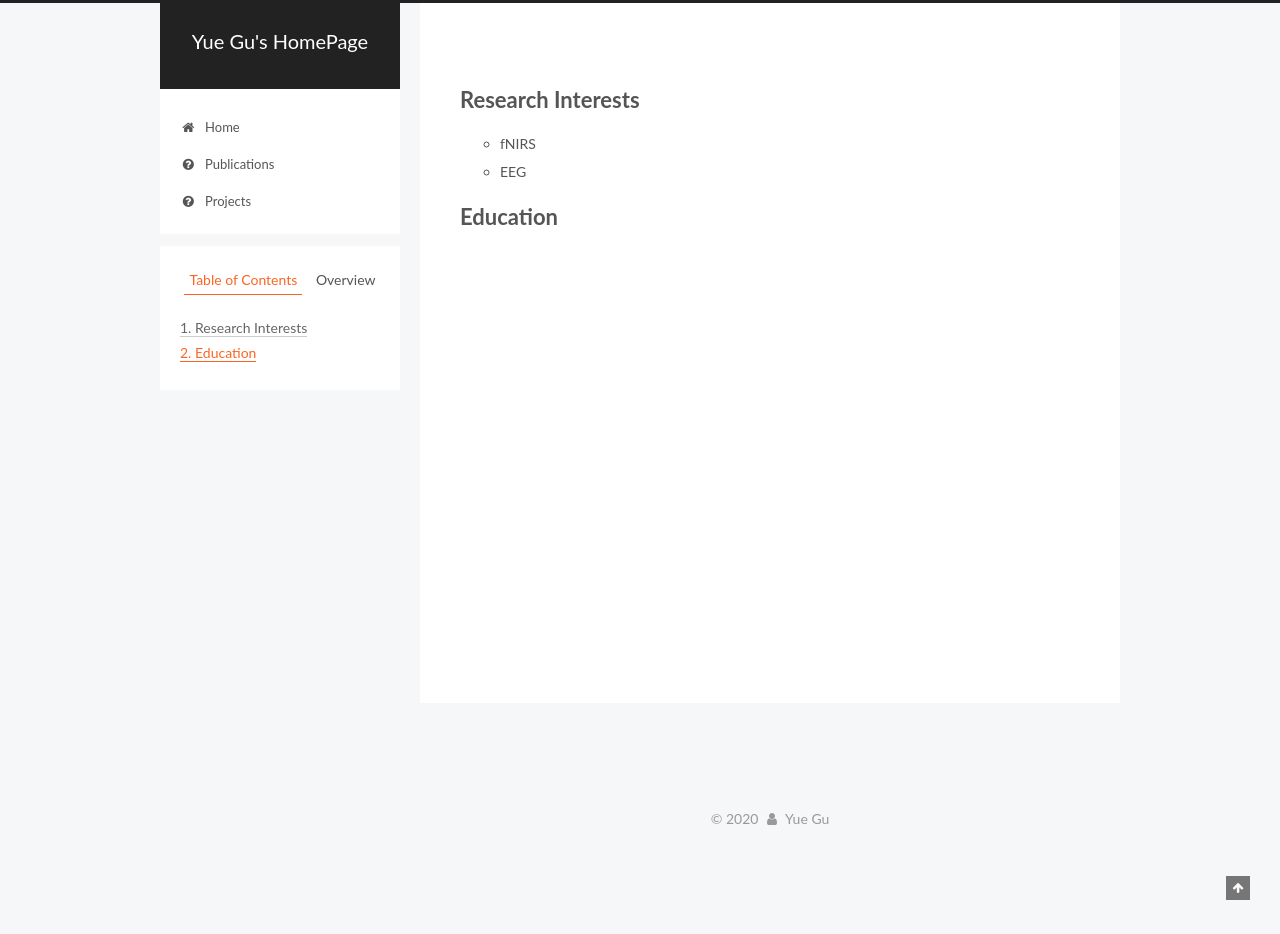
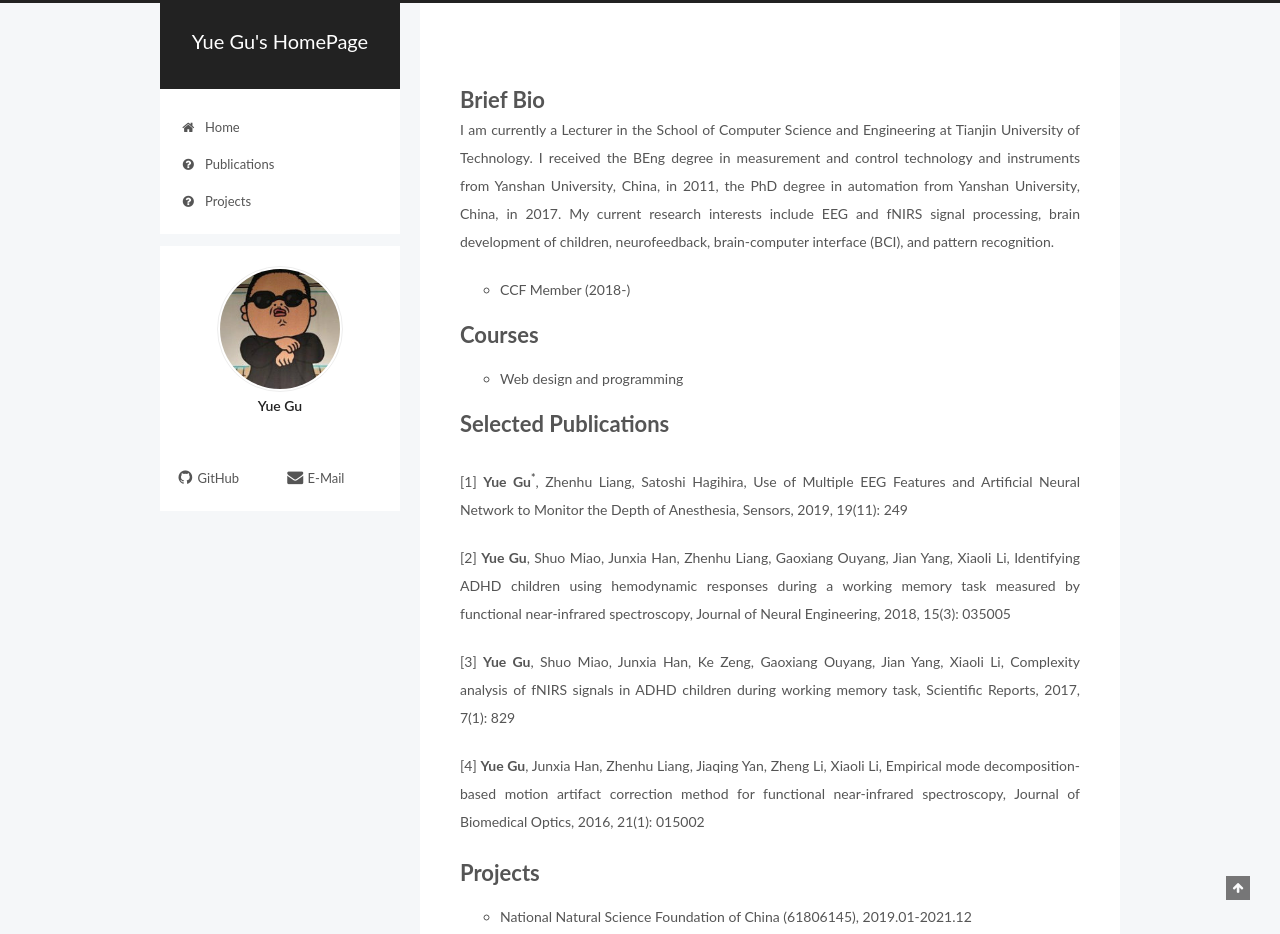
Before and after one commit to tsnewer/tsnewer.github.io, a plain HTML site: page index.html in a window 1280 px wide. Shown: the top 934 px of the page. Before the commit the page ends 853 px from the top, so only its background shows below. Drawn offline with Linux system fonts and the light colour scheme.

Commit message:
Site updated: 2020-01-02 11:01:23

```diff
--- a/index.html
+++ b/index.html
@@ -79,15 +79,15 @@
 
 
 
-<meta name="description" content="Research Interests fNIRS EEG  Education">
+<meta name="description" content="Brief BioI am currently a Lecturer in the School of Computer Science and Engineering at Tianjin University of Technology. I received the BEng degree in measurement and control technology and instrumen">
 <meta property="og:type" content="website">
 <meta property="og:title" content="Yue Gu&#39;s HomePage">
 <meta property="og:url" content="http://yoursite.com/index.html">
 <meta property="og:site_name" content="Yue Gu&#39;s HomePage">
-<meta property="og:description" content="Research Interests fNIRS EEG  Education">
+<meta property="og:description" content="Brief BioI am currently a Lecturer in the School of Computer Science and Engineering at Tianjin University of Technology. I received the BEng degree in measurement and control technology and instrumen">
 <meta property="og:locale" content="en_US">
-<meta property="article:published_time" content="2020-01-01T15:24:47.279Z">
-<meta property="article:modified_time" content="2020-01-01T15:24:47.279Z">
+<meta property="article:published_time" content="2020-01-02T02:56:58.982Z">
+<meta property="article:modified_time" content="2020-01-02T02:56:58.982Z">
 <meta property="article:author" content="Yue Gu">
 <meta name="twitter:card" content="summary">
 
@@ -247,11 +247,23 @@
       <div class="post-body">
 
 
-          <h1 id="Research-Interests"><a href="#Research-Interests" class="headerlink" title="Research Interests"></a>Research Interests</h1><ul>
-<li>fNIRS</li>
-<li>EEG</li>
+          <h1 id="Brief-Bio"><a href="#Brief-Bio" class="headerlink" title="Brief Bio"></a>Brief Bio</h1><p>I am currently a Lecturer in the School of Computer Science and Engineering at Tianjin University of Technology. I received the BEng degree in measurement and control technology and instruments from Yanshan University, China, in 2011, the PhD degree in automation from Yanshan University, China, in 2017. My current research interests include EEG and fNIRS signal processing, brain development of children, neurofeedback, brain-computer interface (BCI), and pattern recognition.</p>
+<ul>
+<li>CCF Member (2018-)</li>
 </ul>
-<h1 id="Education"><a href="#Education" class="headerlink" title="Education"></a>Education</h1>
+<h1 id="Courses"><a href="#Courses" class="headerlink" title="Courses"></a>Courses</h1><ul>
+<li>Web design and programming</li>
+</ul>
+<h1 id="Selected-Publications"><a href="#Selected-Publications" class="headerlink" title="Selected Publications"></a>Selected Publications</h1><br>
+
+<p>[1] <strong>Yue Gu<sup>*</sup></strong>, Zhenhu Liang, Satoshi Hagihira, Use of Multiple EEG Features and Artificial Neural Network to Monitor the Depth of Anesthesia, Sensors, 2019, 19(11): 249</p>
+<p>[2] <strong>Yue Gu</strong>, Shuo Miao, Junxia Han, Zhenhu Liang, Gaoxiang Ouyang, Jian Yang, Xiaoli Li, Identifying ADHD children using hemodynamic responses during a working memory task measured by functional near-infrared spectroscopy, Journal of Neural Engineering, 2018, 15(3): 035005</p>
+<p>[3] <strong>Yue Gu</strong>, Shuo Miao, Junxia Han, Ke Zeng, Gaoxiang Ouyang, Jian Yang, Xiaoli Li, Complexity analysis of fNIRS signals in ADHD children during working memory task, Scientific Reports, 2017, 7(1): 829</p>
+<p>[4] <strong>Yue Gu</strong>, Junxia Han, Zhenhu Liang, Jiaqing Yan, Zheng Li, Xiaoli Li, Empirical mode decomposition-based motion artifact correction method for functional near-infrared spectroscopy, Journal of Biomedical Optics, 2016, 21(1): 015002</p>
+<h1 id="Projects"><a href="#Projects" class="headerlink" title="Projects"></a>Projects</h1><ul>
+<li>National Natural Science Foundation of China (61806145), 2019.01-2021.12</li>
+</ul>
+
 
       </div>
 
@@ -293,17 +305,8 @@
 
 
 
-        <ul class="sidebar-nav motion-element">
-          <li class="sidebar-nav-toc sidebar-nav-active" data-target="post-toc-wrap">
-            Table of Contents
-          </li>
-          <li class="sidebar-nav-overview" data-target="site-overview-wrap">
-            Overview
-          </li>
-        </ul>
 
-
-      <section class="site-overview-wrap sidebar-panel">
+      <section class="site-overview-wrap sidebar-panel sidebar-panel-active">
         <div class="site-overview">
           <div class="site-author motion-element" itemprop="author" itemscope itemtype="http://schema.org/Person">
 
@@ -312,7 +315,7 @@
                 alt="Yue Gu" />
 
               <p class="site-author-name" itemprop="name">Yue Gu</p>
-              <p class="site-description motion-element" itemprop="description">hello</p>
+              <p class="site-description motion-element" itemprop="description"></p>
           </div>
 
           <nav class="site-state motion-element">
@@ -356,22 +359,6 @@
         </div>
       </section>
 
-
-      <!--noindex-->
-        <section class="post-toc-wrap motion-element sidebar-panel sidebar-panel-active">
-          <div class="post-toc">
-
-
-
-
-
-
-              <div class="post-toc-content"><ol class="nav"><li class="nav-item nav-level-1"><a class="nav-link" href="#Research-Interests"><span class="nav-number">1.</span> <span class="nav-text">Research Interests</span></a></li><li class="nav-item nav-level-1"><a class="nav-link" href="#Education"><span class="nav-number">2.</span> <span class="nav-text">Education</span></a></li></ol></div>
-
-
-          </div>
-        </section>
-      <!--/noindex-->
 
 
 
```
Also changed, not shown: Projects/index.html (+11 -8 lines), Publications/index.html (+14 -8 lines).
